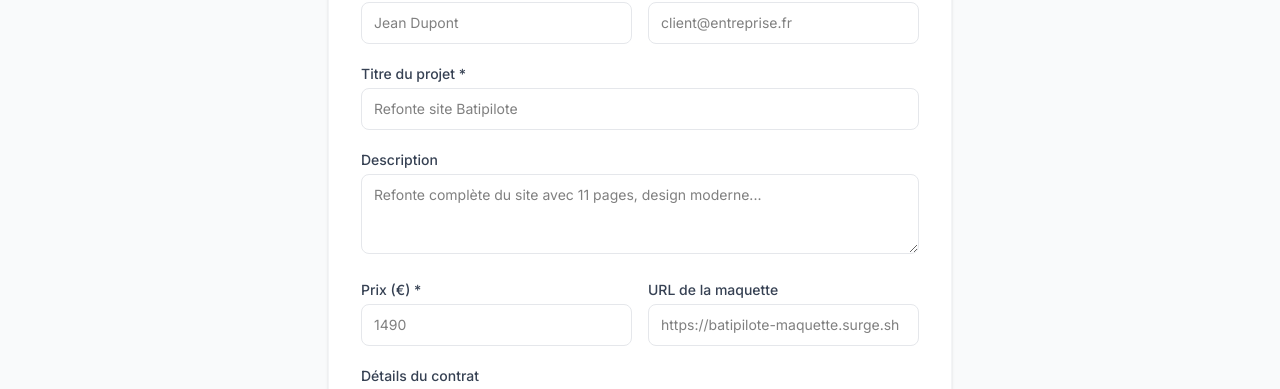
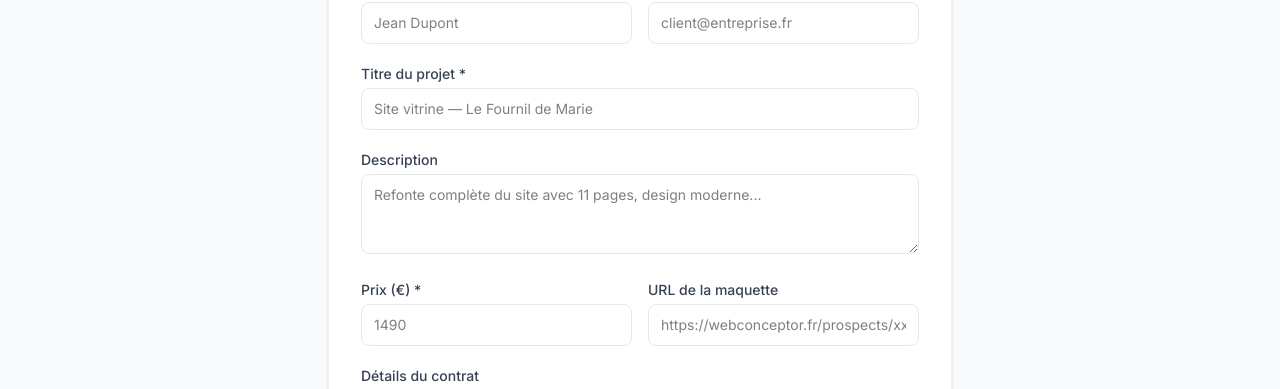
Before and after one commit to rubensdelbaere45-boop/webconceptor.fr, a Next.js app: page /admin in a window 1280 px wide. Both pictures are taken after typing "Sample123" into the empty fields and a click on the button "Accéder". Shown: the part 275-664 px from the top of the page. Built offline with nearby package versions, Linux system fonts and the light colour scheme.

Commit message:
fix: nettoie les placeholders 'Batipilote' dans /admin (ancien projet)
Uniquement du texte d'exemple dans les champs vides — jamais envoyé
en email/SMS/Telegram. Remplacé par des exemples WebConceptor.

```diff
--- a/src/app/admin/page.tsx
+++ b/src/app/admin/page.tsx
@@ -128,7 +128,7 @@ export default function AdminPage() {
               <label className="text-sm font-medium text-gray-700 block mb-1">Titre du projet *</label>
               <input type="text" value={form.title} onChange={e => setForm({ ...form, title: e.target.value })} required
                 className="w-full px-3 py-2.5 border border-gray-200 rounded-lg text-sm bg-white text-black focus:outline-none focus:ring-2 focus:ring-blue-500/20 focus:border-blue-500"
-                placeholder="Refonte site Batipilote" />
+                placeholder="Site vitrine — Le Fournil de Marie" />
             </div>
 
             <div>
@@ -149,7 +149,7 @@ export default function AdminPage() {
                 <label className="text-sm font-medium text-gray-700 block mb-1">URL de la maquette</label>
                 <input type="url" value={form.preview_url} onChange={e => setForm({ ...form, preview_url: e.target.value })}
                   className="w-full px-3 py-2.5 border border-gray-200 rounded-lg text-sm bg-white text-black focus:outline-none focus:ring-2 focus:ring-blue-500/20 focus:border-blue-500"
-                  placeholder="https://batipilote-maquette.surge.sh" />
+                  placeholder="https://webconceptor.fr/prospects/xxx" />
               </div>
             </div>
 
```
